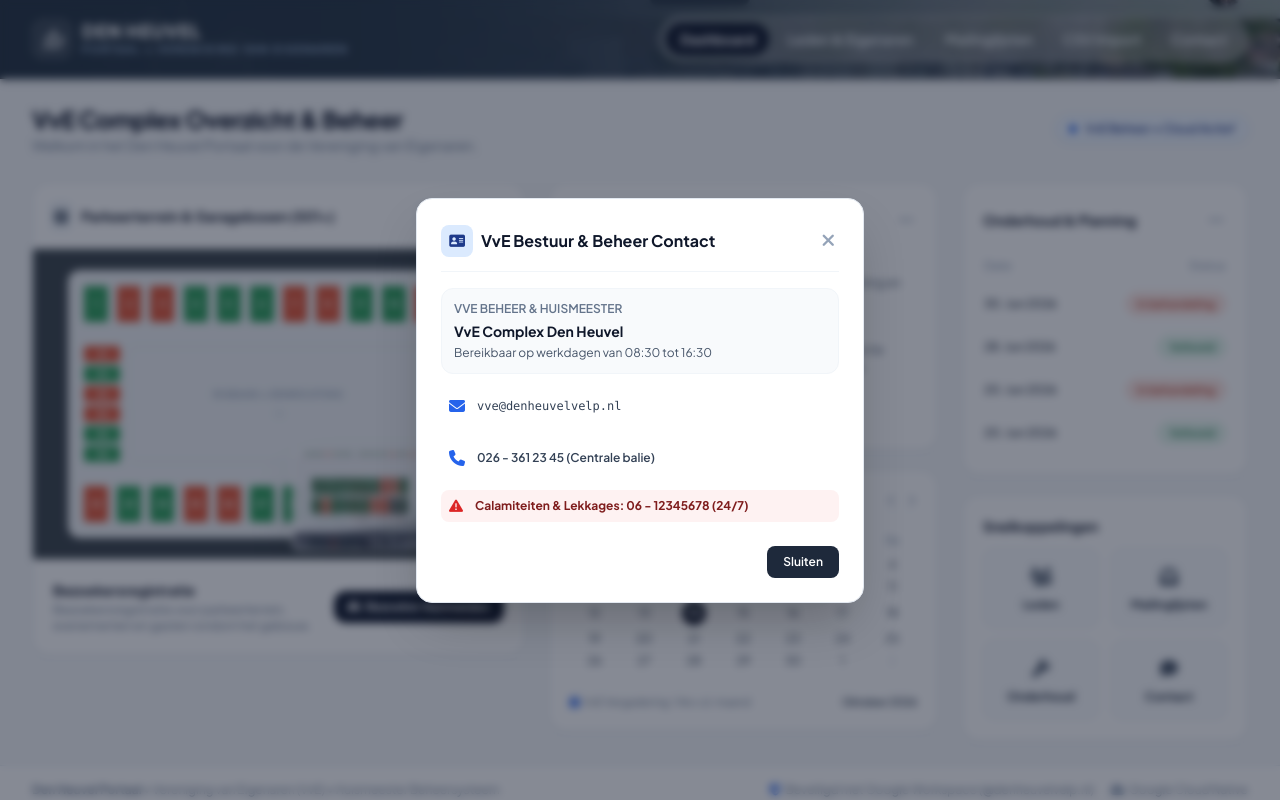
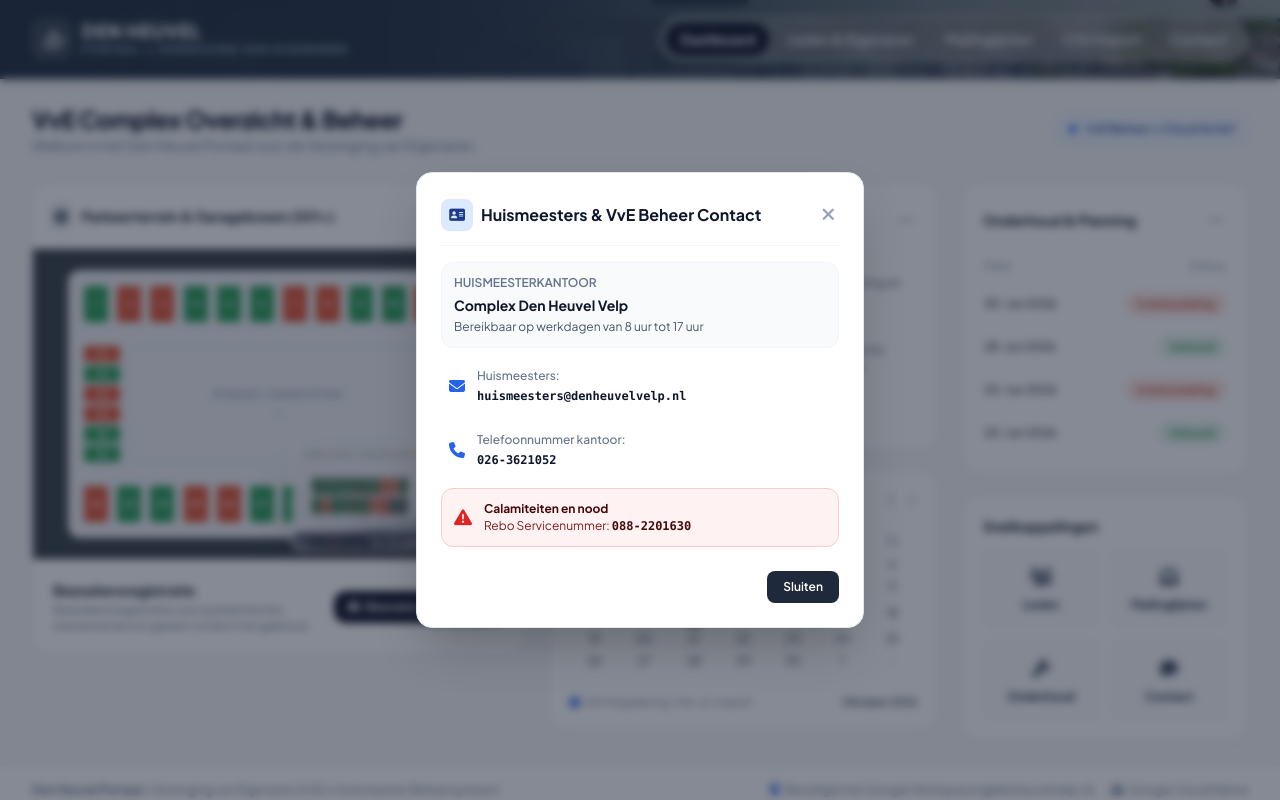
Before and after one commit to denheuvelvelp/contact_manager, a FastAPI app: page / in a window 1280 px wide, after a click on "Contact". Run offline with FastAPI, Linux system fonts and the light colour scheme; some libraries are stand-ins or nearby versions.

Commit message:
fix(ui): update contactgegevens conform gebruikersinstructie (huismeesterkantoor, velp, openingstijden, kantoornummer, rebo servicenummer)

```diff
--- a/apps/vve/templates/base.html
+++ b/apps/vve/templates/base.html
@@ -138,7 +138,7 @@
                     <span class="w-8 h-8 rounded-lg bg-blue-100 text-blue-900 flex items-center justify-center text-sm font-bold">
                         <i class="fa-solid fa-address-card"></i>
                     </span>
-                    <h3 class="font-bold text-slate-900 text-base">VvE Bestuur &amp; Beheer Contact</h3>
+                    <h3 class="font-bold text-slate-900 text-base">Huismeesters &amp; VvE Beheer Contact</h3>
                 </div>
                 <button type="button" onclick="document.getElementById('contactModal').classList.add('hidden')" class="text-slate-400 hover:text-slate-600 p-1">
                     <i class="fa-solid fa-xmark text-lg"></i>
@@ -146,21 +146,30 @@
             </div>
             <div class="space-y-3 text-sm text-slate-700">
                 <div class="p-3 bg-slate-50 rounded-xl border border-slate-100 space-y-1">
-                    <div class="text-xs font-semibold uppercase text-slate-500">VvE Beheer &amp; Huismeester</div>
-                    <div class="font-bold text-slate-900">VvE Complex Den Heuvel</div>
-                    <div class="text-xs text-slate-600">Bereikbaar op werkdagen van 08:30 tot 16:30</div>
+                    <div class="text-xs font-semibold uppercase text-slate-500">Huismeesterkantoor</div>
+                    <div class="font-bold text-slate-900">Complex Den Heuvel Velp</div>
+                    <div class="text-xs text-slate-600">Bereikbaar op werkdagen van 8 uur tot 17 uur</div>
                 </div>
                 <div class="flex items-center space-x-3 p-2">
                     <i class="fa-solid fa-envelope text-blue-600 text-base"></i>
-                    <span class="font-mono text-xs">vve@denheuvelvelp.nl</span>
+                    <div>
+                        <span class="text-xs text-slate-500 block font-medium">Huismeesters:</span>
+                        <span class="font-mono text-xs font-semibold text-slate-900">huismeesters@denheuvelvelp.nl</span>
+                    </div>
                 </div>
                 <div class="flex items-center space-x-3 p-2">
                     <i class="fa-solid fa-phone text-blue-600 text-base"></i>
-                    <span class="text-xs font-semibold">026 - 361 23 45 (Centrale balie)</span>
+                    <div>
+                        <span class="text-xs text-slate-500 block font-medium">Telefoonnummer kantoor:</span>
+                        <a href="tel:026-3621052" class="text-xs font-bold text-slate-900 font-mono hover:text-blue-700">026-3621052</a>
+                    </div>
                 </div>
-                <div class="flex items-center space-x-3 p-2 bg-red-50 text-red-900 rounded-lg">
-                    <i class="fa-solid fa-triangle-exclamation text-red-600"></i>
-                    <span class="text-xs font-bold">Calamiteiten &amp; Lekkages: 06 - 12345678 (24/7)</span>
+                <div class="flex items-center space-x-3 p-3 bg-red-50 text-red-900 rounded-xl border border-red-200">
+                    <i class="fa-solid fa-triangle-exclamation text-red-600 shrink-0 text-lg"></i>
+                    <div class="text-xs leading-snug">
+                        <span class="font-bold block text-red-950">Calamiteiten en nood</span>
+                        <span>Rebo Servicenummer: <a href="tel:088-2201630" class="font-mono font-bold text-red-950 hover:underline">088-2201630</a></span>
+                    </div>
                 </div>
             </div>
             <div class="pt-2 flex justify-end">
```
Also changed, not shown: apps/cooperatie/templates/base.html (+18 -9 lines).
